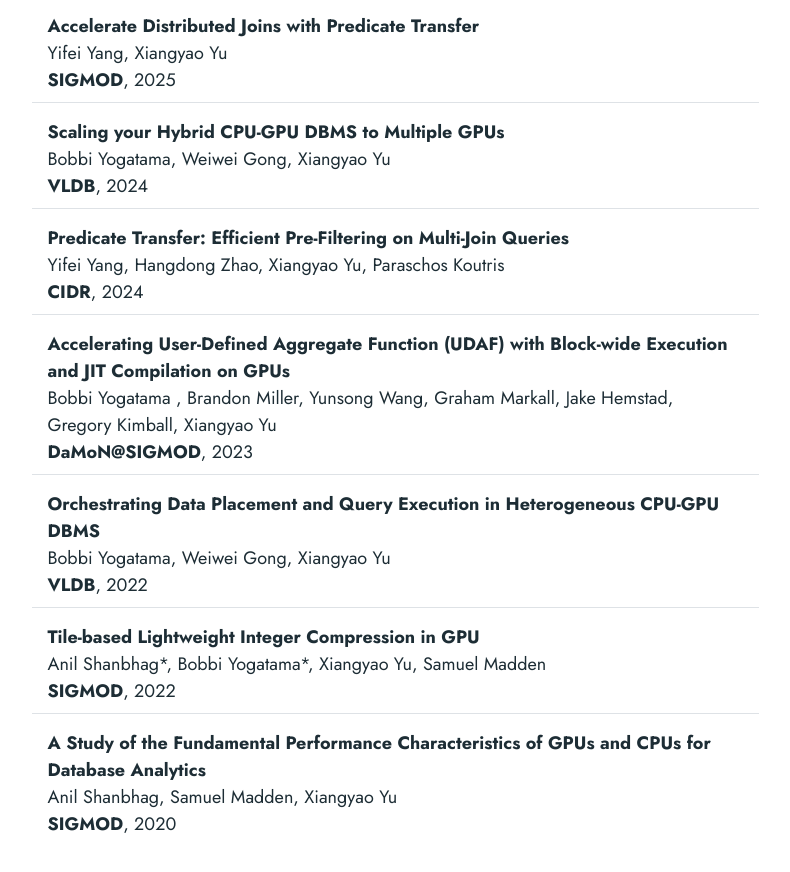
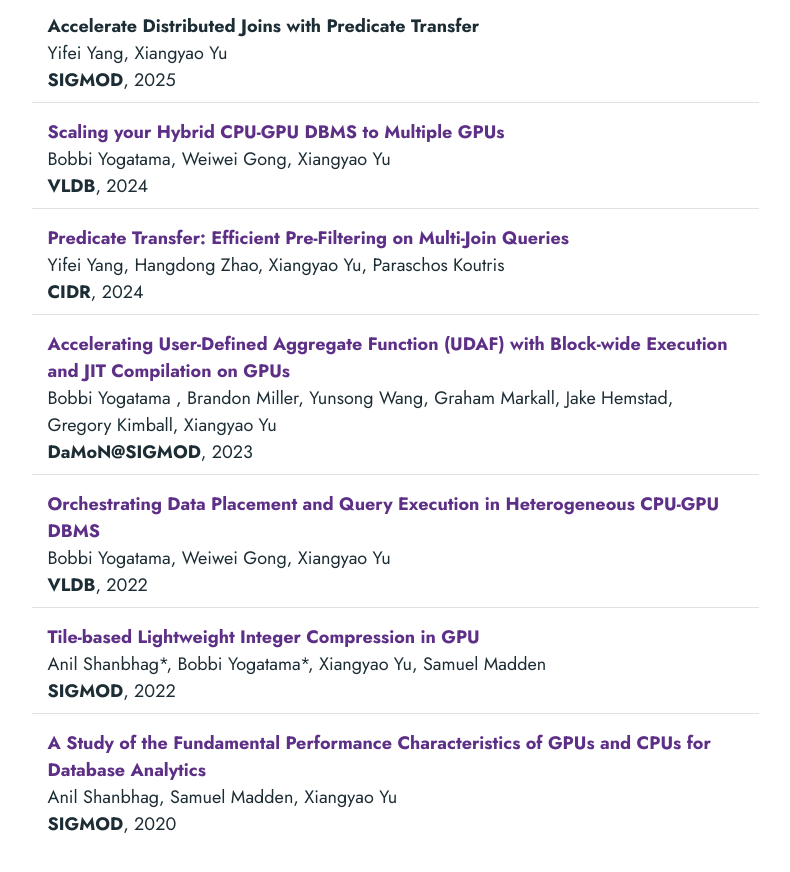
Before and after one commit to sirius-db/sirius-db.github.io, a plain HTML site: page index.html in a window 1280 px wide. Shown: the part 2475-3347 px from the top of the page, without its empty margins (245-1035 px from the left). Drawn offline with Linux system fonts and the light colour scheme.

Commit message:
pub link

```diff
--- a/index.html
+++ b/index.html
@@ -302,49 +302,65 @@
       <ul class="list-group list-group-flush">
 
         <li class="list-group-item">
-          <strong>Debunking the Myth of Join Ordering: Toward Robust SQL Analytics</strong><br>
+
+            <strong>Debunking the Myth of Join Ordering: Toward Robust SQL Analytics</strong><br>
+
           <span>Junyi Zhao, Kai Su, Yifei Yang, Xiangyao Yu, Paraschos Koutris, Huanchen Zhang</span><br>
           <strong>SIGMOD</strong>, 2025
         </li>
 
         <li class="list-group-item">
-          <strong>Accelerate Distributed Joins with Predicate Transfer</strong><br>
+
+            <strong>Accelerate Distributed Joins with Predicate Transfer</strong><br>
+
           <span>Yifei Yang, Xiangyao Yu</span><br>
           <strong>SIGMOD</strong>, 2025
         </li>
 
         <li class="list-group-item">
-          <strong>Scaling your Hybrid CPU-GPU DBMS to Multiple GPUs</strong><br>
+
+            <strong><a href="https://www.vldb.org/pvldb/vol17/p4709-yogatama.pdf" target="_blank" rel="noopener noreferrer">Scaling your Hybrid CPU-GPU DBMS to Multiple GPUs</a></strong><br>
+
           <span>Bobbi Yogatama, Weiwei Gong, Xiangyao Yu</span><br>
           <strong>VLDB</strong>, 2024
         </li>
 
         <li class="list-group-item">
-          <strong>Predicate Transfer: Efficient Pre-Filtering on Multi-Join Queries</strong><br>
+
+            <strong><a href="https://www.cidrdb.org/cidr2024/papers/p22-yang.pdf" target="_blank" rel="noopener noreferrer">Predicate Transfer: Efficient Pre-Filtering on Multi-Join Queries</a></strong><br>
+
           <span>Yifei Yang, Hangdong Zhao, Xiangyao Yu, Paraschos Koutris</span><br>
           <strong>CIDR</strong>, 2024
         </li>
 
         <li class="list-group-item">
-          <strong>Accelerating User-Defined Aggregate Function (UDAF) with Block-wide Execution and JIT Compilation on GPUs</strong><br>
+
+            <strong><a href="https://dl.acm.org/doi/10.1145/3592980.3595307" target="_blank" rel="noopener noreferrer">Accelerating User-Defined Aggregate Function (UDAF) with Block-wide Execution and JIT Compilation on GPUs</a></strong><br>
+
           <span>Bobbi Yogatama , Brandon Miller, Yunsong Wang, Graham Markall, Jake Hemstad, Gregory Kimball, Xiangyao Yu</span><br>
           <strong>DaMoN@SIGMOD</strong>, 2023
         </li>
 
         <li class="list-group-item">
-          <strong>Orchestrating Data Placement and Query Execution in Heterogeneous CPU-GPU DBMS</strong><br>
+
+            <strong><a href="https://www.vldb.org/pvldb/vol15/p2491-yogatama.pdf" target="_blank" rel="noopener noreferrer">Orchestrating Data Placement and Query Execution in Heterogeneous CPU-GPU DBMS</a></strong><br>
+
           <span>Bobbi Yogatama, Weiwei Gong, Xiangyao Yu</span><br>
           <strong>VLDB</strong>, 2022
         </li>
 
         <li class="list-group-item">
-          <strong>Tile-based Lightweight Integer Compression in GPU</strong><br>
+
+            <strong><a href="https://dl.acm.org/doi/10.1145/3514221.3526132" target="_blank" rel="noopener noreferrer">Tile-based Lightweight Integer Compression in GPU</a></strong><br>
+
           <span>Anil Shanbhag*, Bobbi Yogatama*, Xiangyao Yu, Samuel Madden</span><br>
           <strong>SIGMOD</strong>, 2022
         </li>
 
         <li class="list-group-item">
-          <strong>A Study of the Fundamental Performance Characteristics of GPUs and CPUs for Database Analytics</strong><br>
+
+            <strong><a href="https://dl.acm.org/doi/abs/10.1145/3318464.3380595" target="_blank" rel="noopener noreferrer">A Study of the Fundamental Performance Characteristics of GPUs and CPUs for Database Analytics</a></strong><br>
+
           <span>Anil Shanbhag, Samuel Madden, Xiangyao Yu</span><br>
           <strong>SIGMOD</strong>, 2020
         </li>
```
Also changed, not shown: 1 other file.
